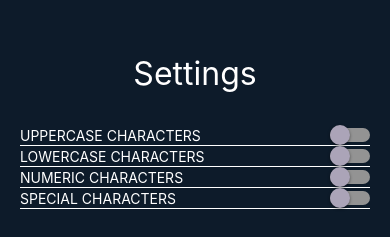
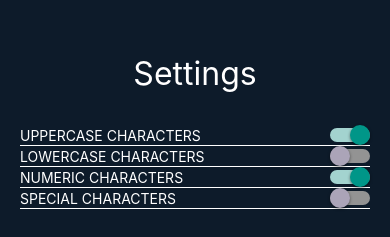
Before and after one commit to GracilianoOG/dio-bat-pass, a React Native app: screen /Config in a window 390 px wide. Shown: the part 266-503 px from the top of the page. Built offline with nearby package versions, Linux system fonts and the light colour scheme.

Commit message:
Get options context and pass props to switches
- Check if context is valid;
- Pass individual option to enable or disable the switch;
- Pass the setter with correct option to execute when switch changes.

```diff
--- a/src/screens/ConfigScreen/ConfigScreen.component.tsx
+++ b/src/screens/ConfigScreen/ConfigScreen.component.tsx
@@ -1,18 +1,60 @@
-import React from "react";
+import React, { useContext } from "react";
 import { Switch, Text, View } from "react-native";
 import { styles } from "./ConfigScreen.style";
 import { SafeAreaView } from "react-native-safe-area-context";
 import { SwitchConfig } from "../../components/SwitchConfig/SwitchConfig.component";
+import { OptionsContext } from "../../contexts/OptionsContext";
 
 export function ConfigScreen() {
+  const optionsContext = useContext(OptionsContext);
+
+  if (!optionsContext) {
+    throw new Error("OptionsContext is undefined!");
+  }
+
+  const { options, setOptions } = optionsContext;
+
   return (
     <SafeAreaView style={styles.container}>
       <Text style={styles.mainTitle}>Settings</Text>
       <View style={styles.options}>
-        <SwitchConfig title="Uppercase characters" />
-        <SwitchConfig title="Lowercase characters" />
-        <SwitchConfig title="Numeric characters" />
-        <SwitchConfig title="Special characters" />
+        <SwitchConfig
+          title="Uppercase characters"
+          isSwitched={options.uppercase}
+          toggleSwitch={() =>
+            setOptions(prev => ({ ...prev, uppercase: !options.uppercase }))
+          }
+        />
+        <SwitchConfig
+          title="Lowercase characters"
+          isSwitched={options.lowercase}
+          toggleSwitch={() =>
+            setOptions(prev => ({
+              ...prev,
+              lowercase: !options.lowercase,
+            }))
+          }
+        />
+        <SwitchConfig
+          title="Numeric characters"
+          isSwitched={options.numeric}
+          toggleSwitch={() =>
+            setOptions(prev => ({
+              ...prev,
+              numeric: !options.numeric,
+            }))
+          }
+        />
+        <SwitchConfig
+          title="Special characters"
+          isSwitched={options.special}
+          toggleSwitch={() =>
+            setOptions(prev => ({
+              ...prev,
+              special: !options.special,
+            }))
+          }
+        />
       </View>
     </SafeAreaView>
   );
```
